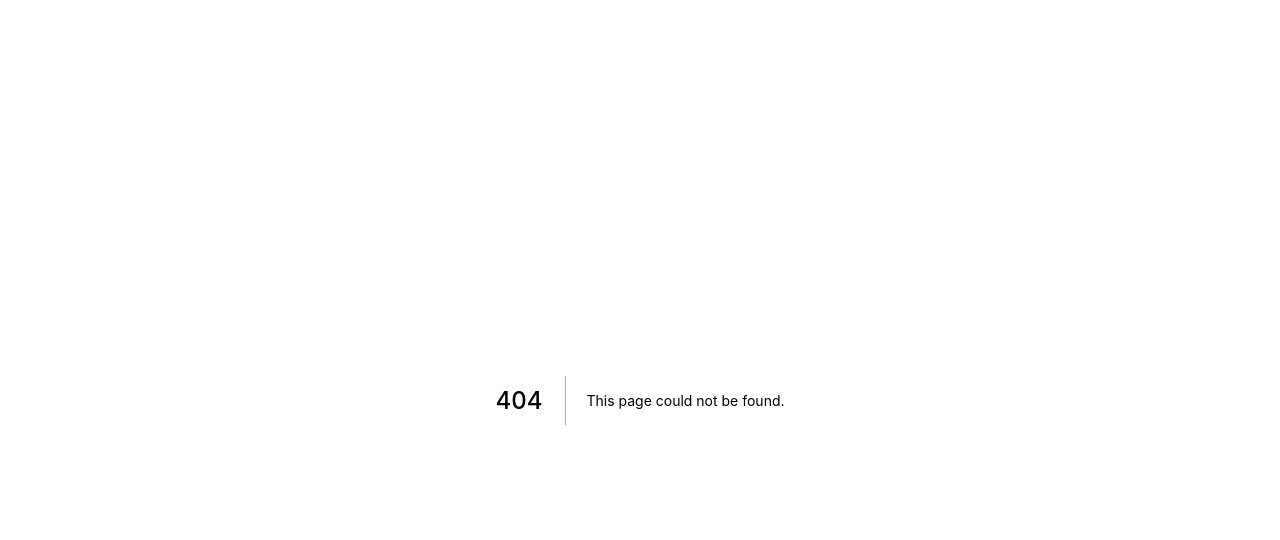
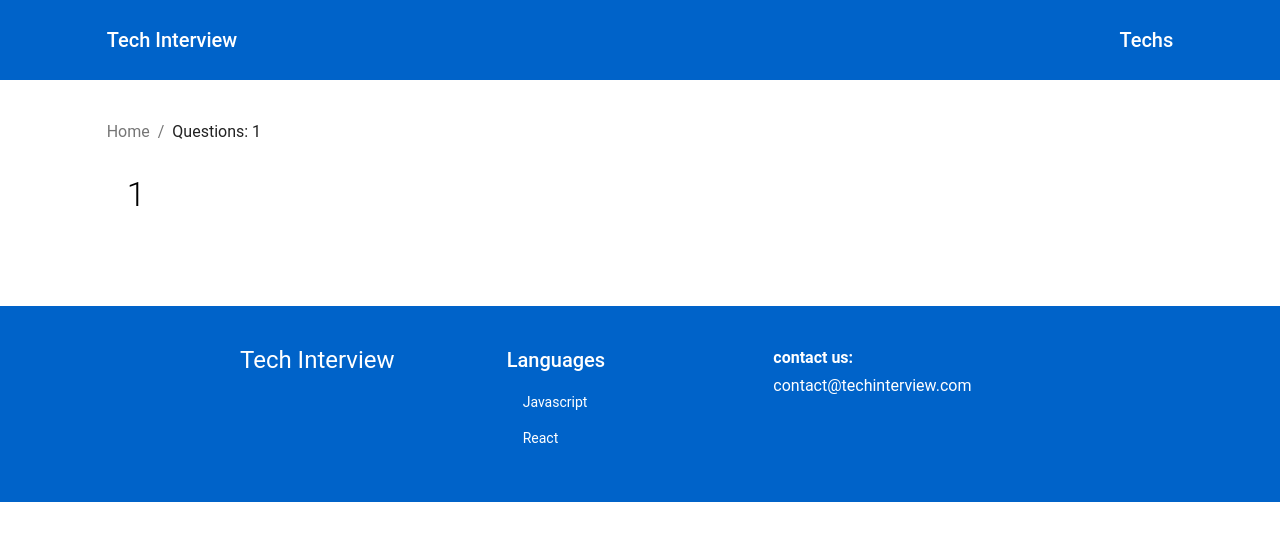
Before and after one commit to mauriciorj/tech-interview-nextjs, a Next.js app: page /questions/1 in a window 1280 px wide. Before the commit this address had no page. Shown: the top 540 px of the page. Built offline with nearby package versions, Linux system fonts and the light colour scheme.

Commit message:
Initial questions page

```diff
--- /dev/null
+++ b/src/components/breadCrumbs/index.tsx
@@ -0,0 +1,20 @@
+import React from 'react';
+import { Breadcrumbs, Link, Typography } from '@material-ui/core';
+
+const BreadCrumbs = ({ breadCrumbInfo }: any) => {
+    return (
+        <Breadcrumbs aria-label="breadcrumb">
+            {breadCrumbInfo.map((item) => (
+                item.link ? (
+                    <Link color="inherit" href="/" key={item.title}>
+                        {item.title}
+                    </Link>
+                ) : (
+                    <Typography color="textPrimary" key={item.title}>{item.title}</Typography>
+                )
+            ))}
+        </Breadcrumbs>
+    );
+};
+
+export default BreadCrumbs;
--- /dev/null
+++ b/src/components/questionCard/index.tsx
@@ -0,0 +1,98 @@
+import React from 'react';
+import {
+    Accordion,
+    AccordionDetails,
+    AccordionSummary,
+    Chip,
+    Grid,
+    makeStyles,
+    Paper,
+    Typography
+} from '@material-ui/core';
+import ExpandMoreIcon from '@material-ui/icons/ExpandMore';
+import { questionCardModel } from './model';
+
+const useStyles = makeStyles((theme) => ({
+    card: {
+        marginBottom: '30px',
+        paddingTop: '10px',
+        paddingLeft: '10px',
+        paddingRight: '10px'
+    },
+    cardHeader: {
+        paddingBottom: '5px',
+        borderBottom: '1px solid',
+        display: 'flex'
+    },
+    cardTitle: {
+        color: theme.palette.grey.main
+    },
+    cardChip: {
+        marginTop: '-5px',
+        textAlign: 'right'
+    },
+    cardChipBasic: {
+        backgroundColor: theme.palette.primary.main,
+        color: theme.palette.white.main
+    },
+    cardChipIntermediate: {
+        backgroundColor: theme.palette.green.main,
+        color: theme.palette.white.main
+    },
+    cardChipAdvanced: {
+        backgroundColor: theme.palette.red.main,
+        color: theme.palette.white.main
+    },
+    Accordion: {
+        marginTop: '10px',
+        boxShadow: 'none',
+        '&:not(:last-child)': {
+            borderTop: 0
+        }
+    }
+}));
+
+const QuestionCard = ({answer, id, level, question}) => {
+    const classes = useStyles();
+
+    let color;
+
+    if (level === 'basic') {
+        color = 'cardChipBasic';
+    } else if (level === 'intermediate') {
+        color = 'cardChipIntermediate';
+    } else {
+        color = 'cardChipAdvanced';
+    }
+
+    return (
+        <Paper className={classes.card} key={id} elevation={3}>
+            <Grid item xs={12} className={classes.cardHeader}>
+                <Grid item xs={8}>
+                    <Typography variant="subtitle1" className={classes.cardTitle}>
+                        <strong>Question:</strong> {question}
+                    </Typography>
+                </Grid>
+                <Grid item xs={4} className={classes.cardChip}>
+                    <Chip label={level} className={classes[color]} />
+                </Grid>
+            </Grid>
+            <Grid item xs={12}>
+                <Accordion className={classes.Accordion}>
+                    <AccordionSummary
+                        expandIcon={<ExpandMoreIcon />}
+                        aria-controls="panel1a-content"
+                        id="panel1a-header">
+                        <Typography variant="subtitle1">
+                            <strong>Answer</strong>
+                        </Typography>
+                    </AccordionSummary>
+                    <AccordionDetails>
+                        <Typography>{answer}</Typography>
+                    </AccordionDetails>
+                </Accordion>
+            </Grid>
+        </Paper>
+    );
+};
+export default QuestionCard;
--- /dev/null
+++ b/src/components/questionCard/model.ts
@@ -0,0 +1,6 @@
+export interface questionCardModel {
+    answer: string;
+    key: string;
+    level: string;
+    question: string;
+}
--- /dev/null
+++ b/src/pages/questions/[questionsId].tsx
@@ -0,0 +1,133 @@
+import React, { useEffect, useState } from 'react';
+import Head from 'next/head';
+import {
+    Box,
+    Grid,
+    makeStyles,
+    Typography
+} from '@material-ui/core';
+import { useRouter } from 'next/dist/client/router';
+import Header from '../../components/header';
+import Footer from '../../components/footer';
+import QuestionCard from '../../components/questionCard';
+import BreadCrumbs from '../../components/breadCrumbs';
+import { translations } from '../../translations';
+import { questionsDb } from '../questions/questionsDb';
+
+const useStyles = makeStyles((theme) => ({
+    root: {
+        flexGrow: 1
+    },
+    header: {
+        paddingTop: theme.spacing(1),
+        paddingBottom: theme.spacing(1),
+        backgroundColor: theme.palette.primary.main,
+        display: 'flex'
+    },
+    footer: {
+        backgroundColor: theme.palette.primary.main,
+        display: 'flex'
+    },
+    sessionMainDiv: {
+        flexGrow: 1,
+        textAlign: 'left',
+        marginTop: '40px',
+        marginBottom: '50px',
+    },
+    title: {
+        marginTop: '30px',
+        marginLeft: '20px',
+        marginBottom: '20px',
+        width: '100%'
+    },
+    cardSession: {
+        marginTop: '40px',
+        marginLeft: '20px',
+        marginBottom: '20px',
+        width: '100%'
+    },
+}));
+
+const Questions = () => {
+    const classes = useStyles();
+    const router = useRouter();
+
+    const {
+        en: { logo }
+    } = translations;
+
+    const {
+        query: { questionsId }
+    } = router;
+
+    let title = questionsId;
+    // if(questionsId){
+    //     title = questionsId.charAt(0).toUpperCase() + questionsId.slice(1);
+    // }
+
+    const breadCrumb = [
+        {
+            link: '/',
+            title: 'Home',
+        },
+        {
+            title: `Questions: ${questionsId}`
+        }
+    ]
+
+    const [isMounted, setIsMounted] = useState<boolean>(false);
+
+    useEffect(() => {
+        setIsMounted(true);
+    }, [])
+
+    const getQUestions = questionsDb.en.filter((item) => item.tech === questionsId);
+
+    return (isMounted ?
+        <div className={classes.root}>
+            <Grid container item xs={12}>
+                <Head>
+                    <title>{logo}</title>
+                    <meta name="description" content="Generated by create next app" />
+                    <link rel="icon" href="/favicon.ico" />
+                </Head>
+                <Grid item xs={12} className={classes.header}>
+                    <Grid item xs={1}></Grid>
+                    <Grid item xs={10}>
+                        <Header />
+                    </Grid>
+                </Grid>
+                <Grid container item xs={12} className={classes.sessionMainDiv}>
+                    <Grid item xs={1}></Grid>
+                    <Grid item xs={10}>
+                        <BreadCrumbs breadCrumbInfo={breadCrumb}/>
+                        <Box className={classes.title}>
+                            <Typography variant="h4">{title}</Typography>
+                        </Box>
+                        <Grid item xs={10} className={classes.cardSession}>
+                            {getQUestions.map((item) =>
+                                <QuestionCard
+                                    answer={item.answer}
+                                    key={item.id}
+                                    id={item.id}
+                                    level={item.level}
+                                    question={item.question}
+
+                                />
+                            )}
+                        </Grid>
+                    </Grid>
+                </Grid>
+                <Grid item xs={12} className={classes.footer}>
+                    <Grid item xs={1}></Grid>
+                    <Grid item xs={10}>
+                        <Footer />
+                    </Grid>
+                </Grid>
+            </Grid>
+        </div>
+        : null // TODO: create a pre loading skeleton
+    );
+};
+
+export default Questions;
--- /dev/null
+++ b/src/pages/questions/questionsDb.ts
@@ -0,0 +1,52 @@
+export const questionsDb = {
+    en: [
+        {
+            id: '93b0c599-6f44-42c3-a310-2d573c8bd12a',
+            order: '0001',
+            question: 'Question 01',
+            answer: 'Answer 01',
+            level: 'basic',
+            tech: 'javascript',
+        },
+        {
+            id: '0e485c22-f141-438e-a2a9-18ca331742f6',
+            order: '0002',
+            question: 'Question 02',
+            answer: 'Answer 02',
+            level: 'intermediate',
+            tech: 'javascript',
+        },
+        {
+            id: '7353808e-5659-4b2f-b9fa-993245fbdca2',
+            order: '0003',
+            question: 'Question 03',
+            answer: 'Answer 03',
+            level: 'advanced',
+            tech: 'javascript',
+        },
+        {
+            id: '0ea37f71-b27a-4515-99b5-2793bc99253d',
+            order: '0001',
+            question: 'Question 01',
+            answer: 'Answer 01',
+            level: 'basic',
+            tech: 'react',
+        },
+        {
+            id: '901db663-0eaf-401a-ae24-a86eac27230b',
+            order: '0002',
+            question: 'Question 02',
+            answer: 'Answer 02',
+            level: 'intermediate',
+            tech: 'react',
+        },
+        {
+            id: 'a77dd4ab-9ed3-4ab7-a30e-4d0ee68c4a66',
+            order: '0003',
+            question: 'Question 03',
+            answer: 'Answer 03',
+            level: 'advanced',
+            tech: 'react',
+        }
+    ]
+};
--- a/src/styles/theme.ts
+++ b/src/styles/theme.ts
@@ -34,12 +34,16 @@ declare module "@material-ui/core/styles/createPalette" {
   interface Palette {
     blue: Palette['primary'],
     white: Palette['primary'],
-    grey: Palette['primary']
+    grey: Palette['primary'],
+    green: Palette['primary'],
+    red: Palette['primary'],
   }
   interface PaletteOptions {
     blue: PaletteOptions['primary'],
     white: PaletteOptions['primary'],
-    grey: PaletteOptions['primary']
+    grey: PaletteOptions['primary'],
+    green: PaletteOptions['primary'],
+    red: PaletteOptions['primary'],
   }
 }
 
@@ -61,6 +65,12 @@ export const theme = createMuiTheme({
     },
     grey: {
       main: '#6b6b6b',
+    },
+    green: {
+      main: '#06bf78',
+    },
+    red: {
+      main: '#ed4e32'
     }
   },
   breakpoints: {
--- /dev/null
+++ b/src/translations/techList.ts
@@ -0,0 +1 @@
+export const techList = ['javascript', 'react']
```
